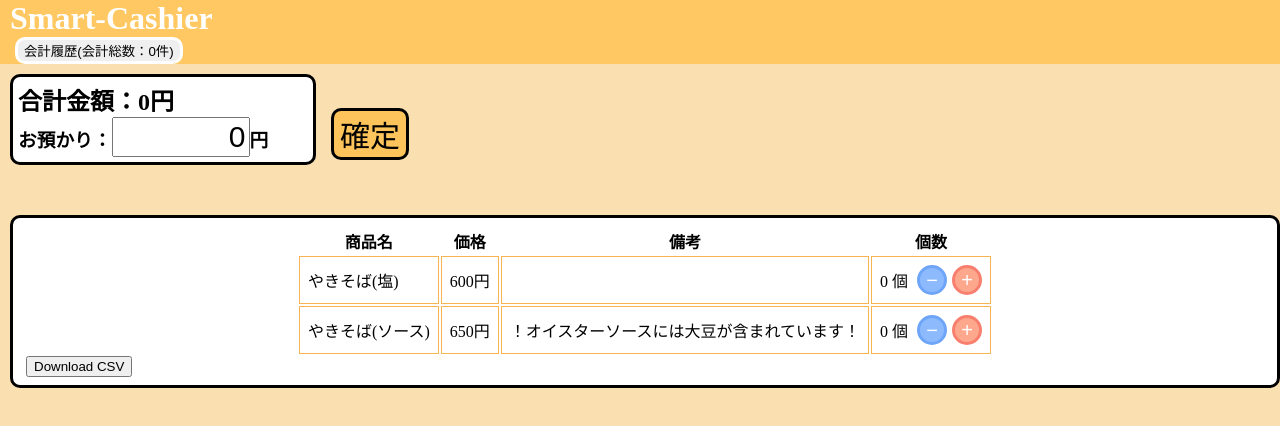
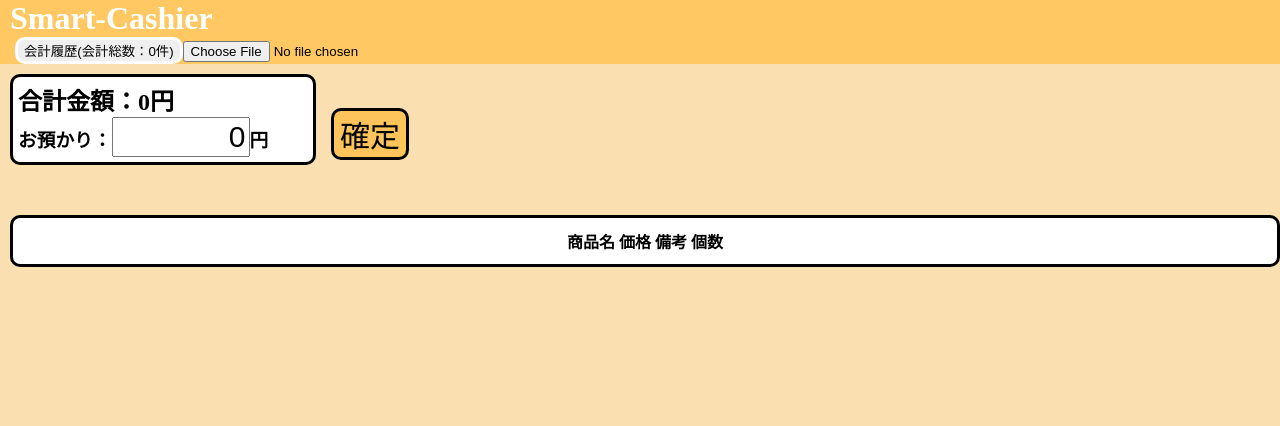
Before and after one commit to tkmn7486/register_app, a Vue app: page / in a window 1280 px wide. Shown: the top 426 px of the page. Built offline with nearby package versions, Linux system fonts and the light colour scheme.

Commit message:
create csv import button

```diff
--- a/src/App.vue
+++ b/src/App.vue
@@ -23,6 +23,7 @@
             </tr>
           </tbody>
         </table>
+        <button id="download" type="button" @click="downloadCSV">Download CSV</button>
       </div>
     </div>
 
@@ -47,12 +48,12 @@
       <div class="titleBar">
         <h1 class="titleText">Smart-Cashier</h1>
         <button class="historyButton" @click="openHistory">会計履歴(会計総数：{{cashierCount}}件)</button>
+        <input @change="fileChange" type="file" id="file_input_expense" name="file_input_expense">
       </div>
       <div class="previewScreen">
         <div class="previewContents">
           <h2>合計金額：{{totalPrice}}円</h2>
           <h3>お預かり：<input class="outOfForm" v-model="outOf">円</h3>
-          <!-- <h3>お釣り：<p class="changeText">{{change}}円</p></h3> -->
         </div>
       </div>
       <button class="cashierButton" @click="cashier">確定</button>
@@ -77,8 +78,6 @@
               </tr>
             </tbody>
           </table>
-          <!-- ↓CSVボタン -->
-          <button id="download" type="button" @click="downloadCSV">Download CSV</button>
         </div>
       </div>
     </div>
@@ -100,8 +99,8 @@ export default {
     let nowCheckTabStyle =ref("none")
 
     let item_list=ref([
-      {name:"やきそば(塩)",price:600,remarks:"",amount:0},
-      {name:"やきそば(ソース)",price:650,remarks:"！オイスターソースには大豆が含まれています！",amount:0}
+      // {name:"やきそば(塩)",price:600,remarks:"",amount:0},
+      // {name:"やきそば(ソース)",price:650,remarks:"！オイスターソースには大豆が含まれています！",amount:0}
     ])
 
     // let cartItemList=ref([
@@ -143,11 +142,26 @@ export default {
       }
     }
 
+// CSV関連
+    const json2csv=(json)=> {
+        var header = Object.keys(json[0]).join(',') + "\n";
+
+        var body = json.map(function(d){
+            return Object.keys(d).map(function(key) {
+                return d[key];
+            }).join(',');
+        }).join("\n");
+
+        return header + body;
+    }
+
     const downloadCSV=()=> {
         //ダウンロードするCSVファイル名を指定する
-        const filename = "download.csv";
+        let dateObj = new Date()
+        let now_date = getDate(dateObj);
+        const filename = now_date+".csv";
         //CSVデータ
-        const data = "テスト, テスト, テスト\nテスト, テスト, テスト";
+        const data = json2csv(total_history.value);
         //BOMを付与する（Excelでの文字化け対策）
         const bom = new Uint8Array([0xef, 0xbb, 0xbf]);
         //Blobでデータを作成する
@@ -173,6 +187,30 @@ export default {
         }
     }
 
+    const fileChange=(e)=> {
+      const file = e.target.files[0];
+      const reader = new FileReader();
+      // const workers = [];
+
+      const loadFunc = () => {
+        const lines = reader.result.split("\n");
+        lines.forEach(element => {
+          const workerData = element.split(",");
+          if (workerData.length != 3) return;
+          const worker = {
+            code: workerData[0],
+            name: workerData[1],
+            workerType: workerData[2]
+          };
+          item_list.value.push(worker);
+        });
+        // this.workers = workers;
+      };
+      reader.onload = loadFunc;
+      reader.readAsBinaryString(file);
+      console.log("item_list:",item_list.value)
+    }
+
 // 会計処理
     const getDate=(dateObj)=>{
       let now_date = dateObj.getFullYear() + '年' +
@@ -185,7 +223,6 @@ export default {
 
     const checkButton=()=>{
       let dateObj = new Date()
-      console.log("dateObj",dateObj)
       let now_date = getDate(dateObj);
       total_history.value.push({date: now_date, price: totalPrice.value, detail:getDetail()})
       totalPrice.value = 0
@@ -241,6 +278,8 @@ export default {
       returnButton,
       getDetail,
       downloadCSV,
+      json2csv,
+      fileChange,
     }
   }
 
```
